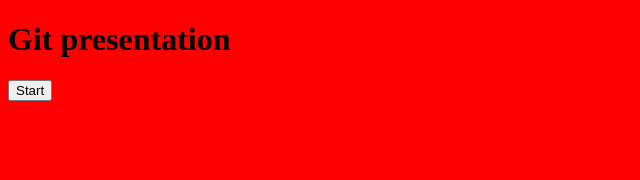
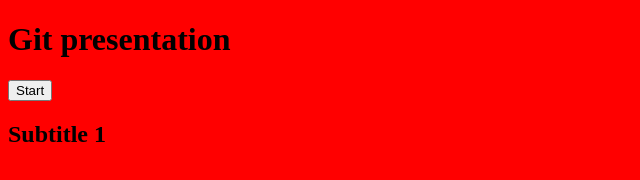
Before and after one commit to sounissi/git-presentation, a plain HTML site: page src/index.html in a window 1280 px wide. Shown: the whole page, without its empty margins (0-640 px from the left). Drawn offline with Linux system fonts and the light colour scheme.

Commit message:
add subtitle 1

```diff
--- a/src/index.html
+++ b/src/index.html
@@ -10,5 +10,6 @@
     <h1>Git presentation</h1>
     <button class="start-button">Start</button>
     <p class="wellcome-message"></p>
+    <h2>Subtitle 1</h2>
 </body>
 </html>
```
